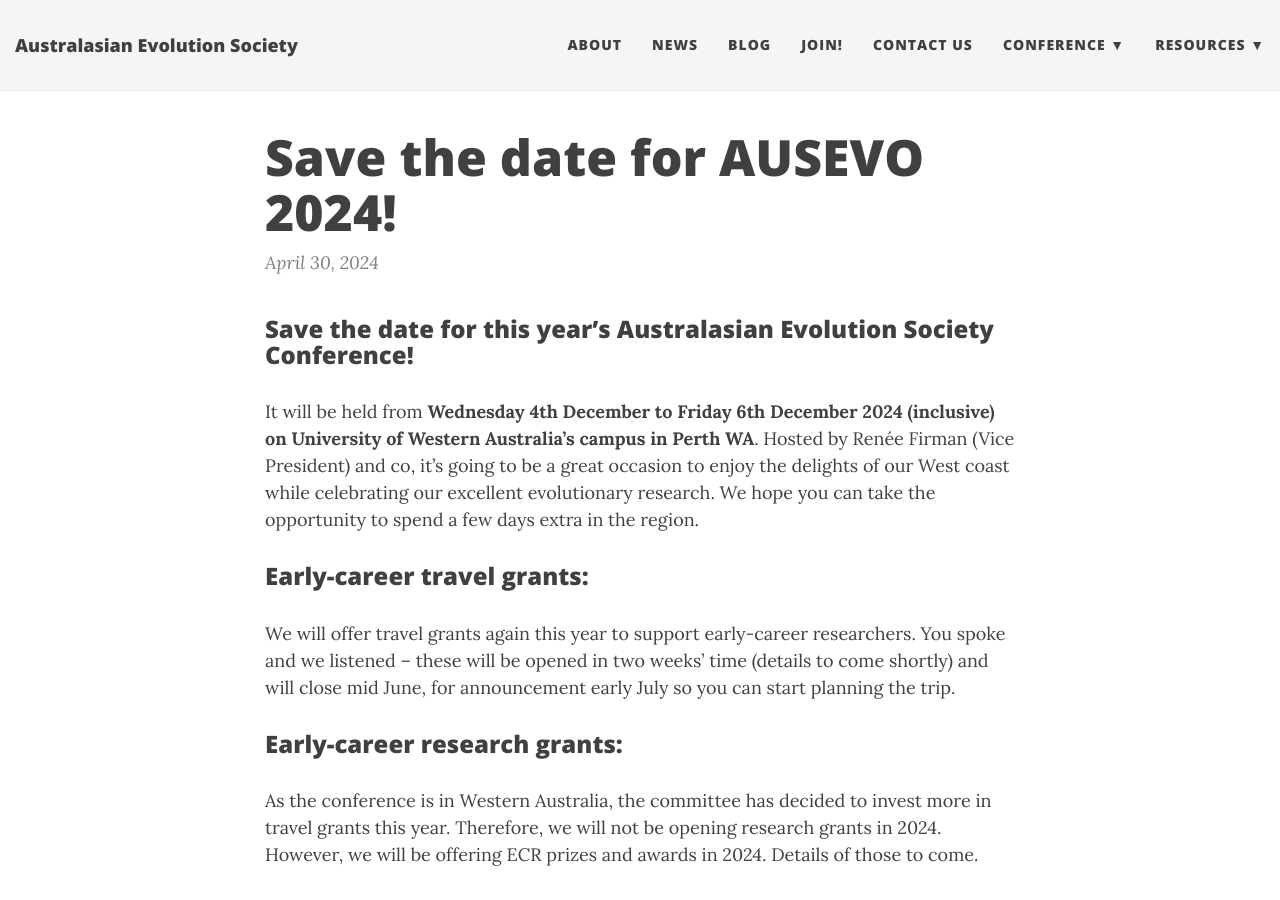
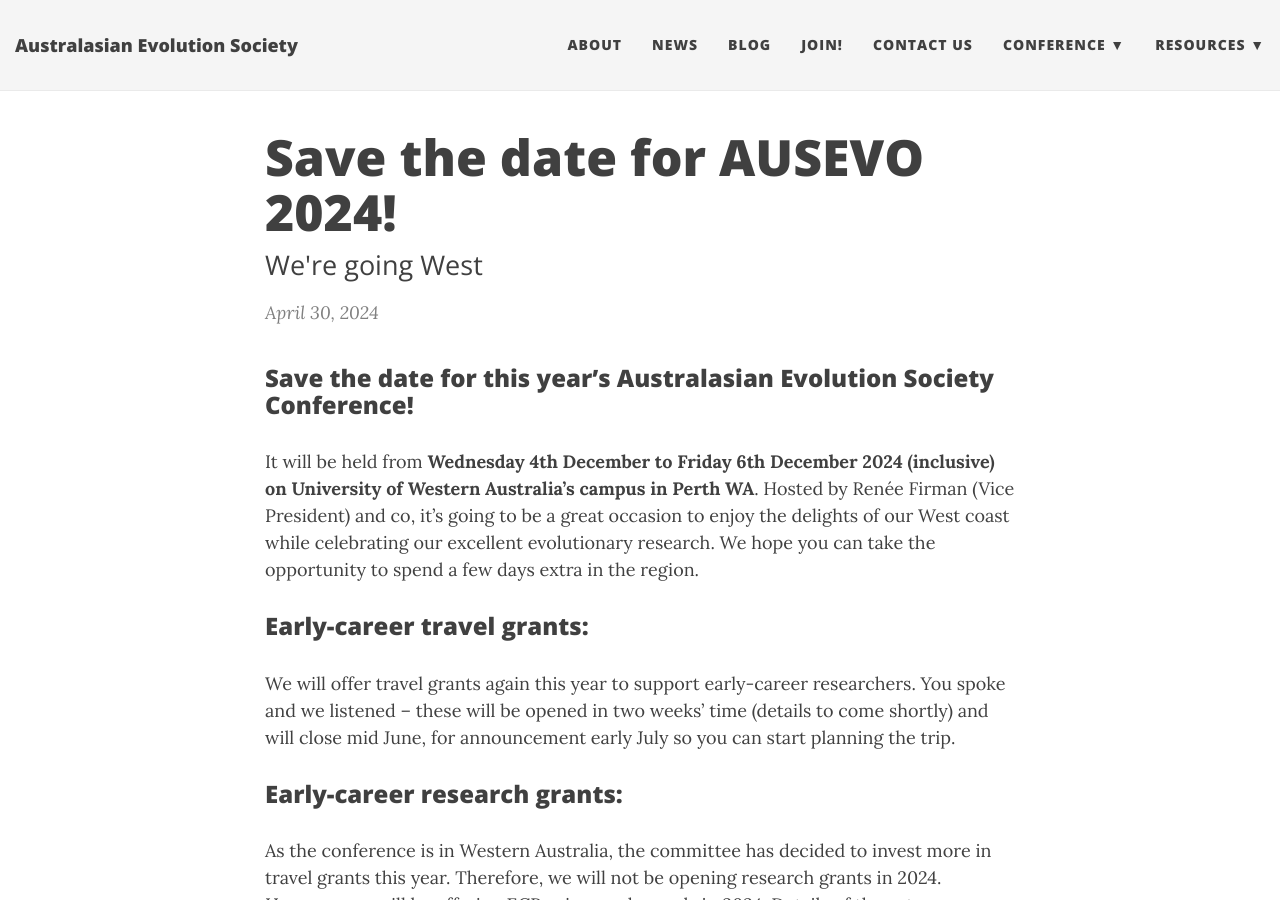
Before and after one commit to ausevo/ausevo.github.io, a Jekyll site: the page built from _posts/news/2024-04-30-AES_2024_savethedate.md, in a window 1280 px wide and 900 px high. Built offline with Jekyll 4.4.1, drawn with Linux system fonts in a browser that asks for light colours; nearby versions of some CDN libraries; library files that are not in the unit come from our copies; comment, search, counter and statistics services are not loaded.

Commit message:
update news

```diff
--- a/_posts/news/2024-04-30-AES_2024_savethedate.md
+++ b/_posts/news/2024-04-30-AES_2024_savethedate.md
@@ -1,7 +1,7 @@
 ---
 layout: post
 title: Save the date for AUSEVO 2024!
-subtitle:
+subtitle: We're going West
 categories: news
 ---
 
```
